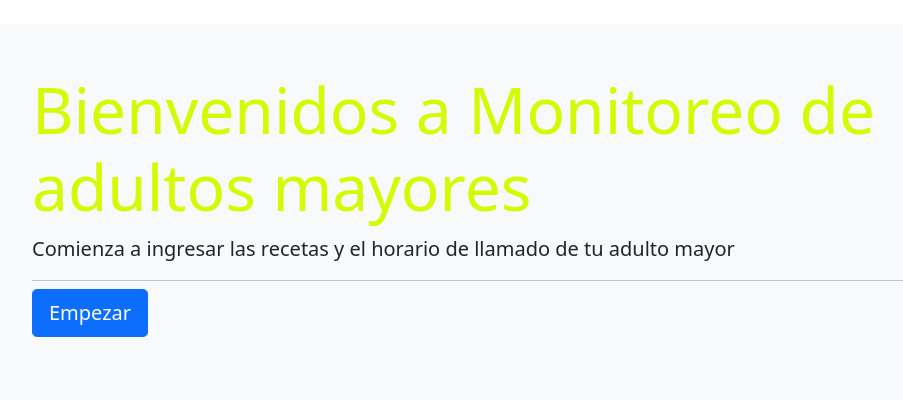
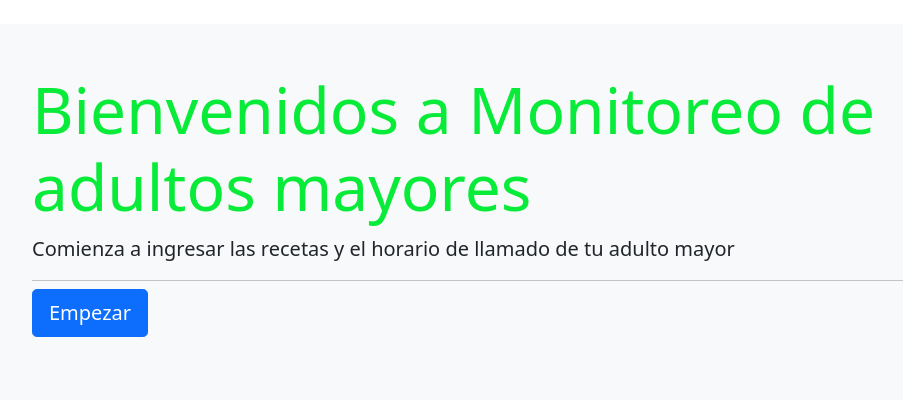
Before and after one commit to maspee/final, a Django app: page / in a window 1280 px wide. Shown: the part 56-456 px from the top of the page, without its empty margins (122-1025 px from the left). Run offline with Django 4.2, Linux system fonts and the light colour scheme.

Commit message:
Versión 2
Actualizacion de settings para estilos.css

```diff
--- a/monitor/monitor/settings.py
+++ b/monitor/monitor/settings.py
@@ -127,9 +127,11 @@ USE_TZ = True
 # https://docs.djangoproject.com/en/4.0/howto/static-files/
 
 STATIC_URL = '/static/'
+STATICFILES_DIRS = (os.path.join(BASE_DIR,'monitor/static'),)
 LOGIN_REDIRECT_URL = 'inicio'
 LOGIN_URL = 'login'
 LOGOUT_URL = 'logout'
+MEDIA_ROOT = os.path.join(BASE_DIR, 'static')
 
 # Default primary key field type
 # https://docs.djangoproject.com/en/4.0/ref/settings/#default-auto-field
--- a/monitor/monitor/static/monitor/estilos.css
+++ b/monitor/monitor/static/monitor/estilos.css
@@ -1,3 +1,3 @@
 h1{
-    color:rgb(213, 250, 4);
+    color:rgb(8, 235, 57);
 }
```
